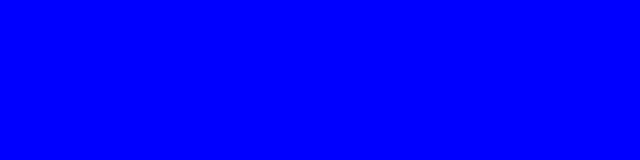
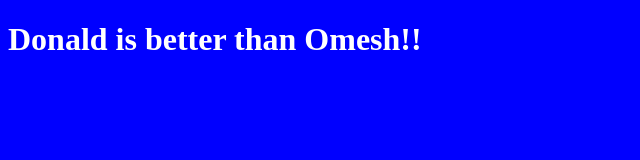
Before and after one commit to DonaldChhhouk/Chhouk, a plain HTML site: page index.html in a window 1280 px wide. Shown: the whole page, without its empty margins (0-640 px from the left). Drawn offline with Linux system fonts and the light colour scheme.

Commit message:
Update index.html

```diff
--- a/index.html
+++ b/index.html
@@ -6,5 +6,8 @@
 		</title>
 	</head>
 	<body bgcolor="blue">
+		<h1 style="color:white;">
+			Donald is better than Omesh!!
+		</h1>
 	</body>
 </html>
```
